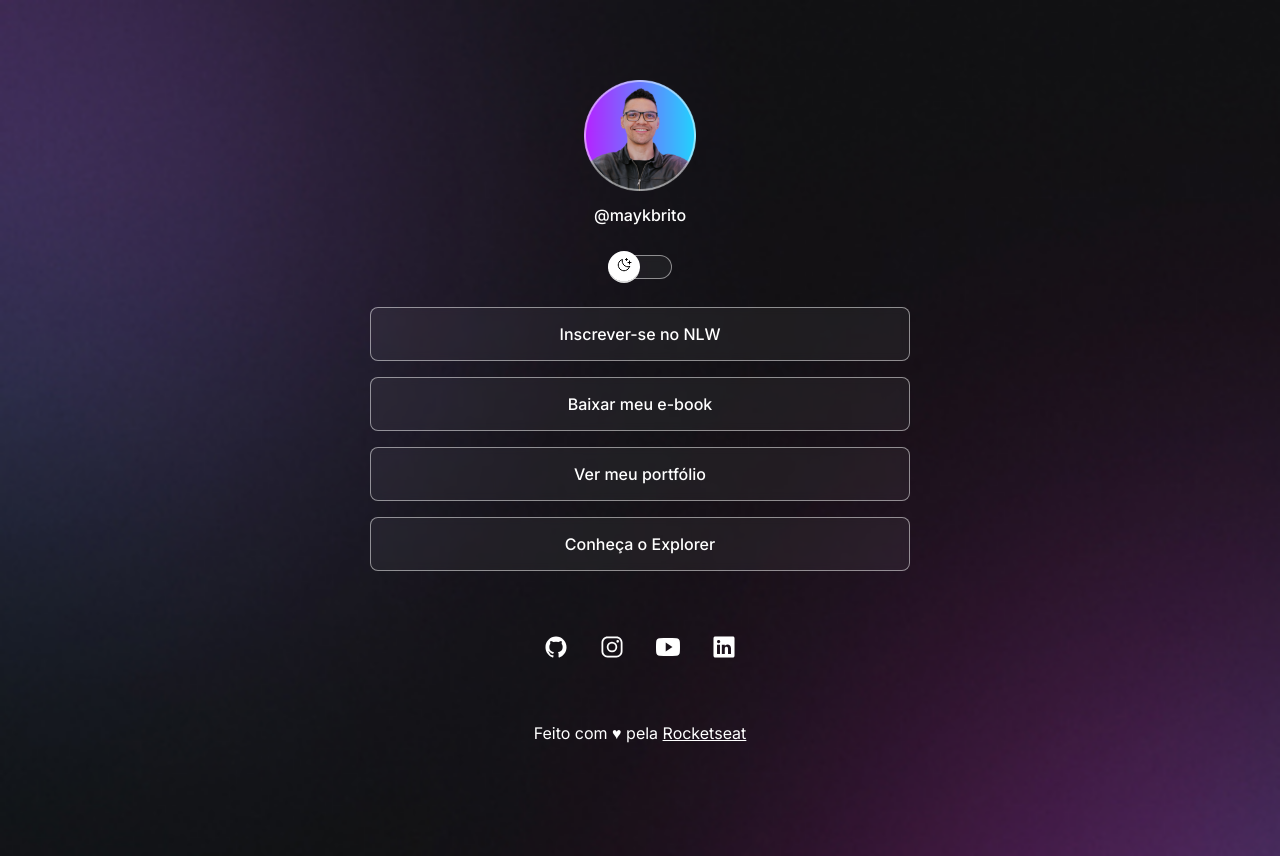
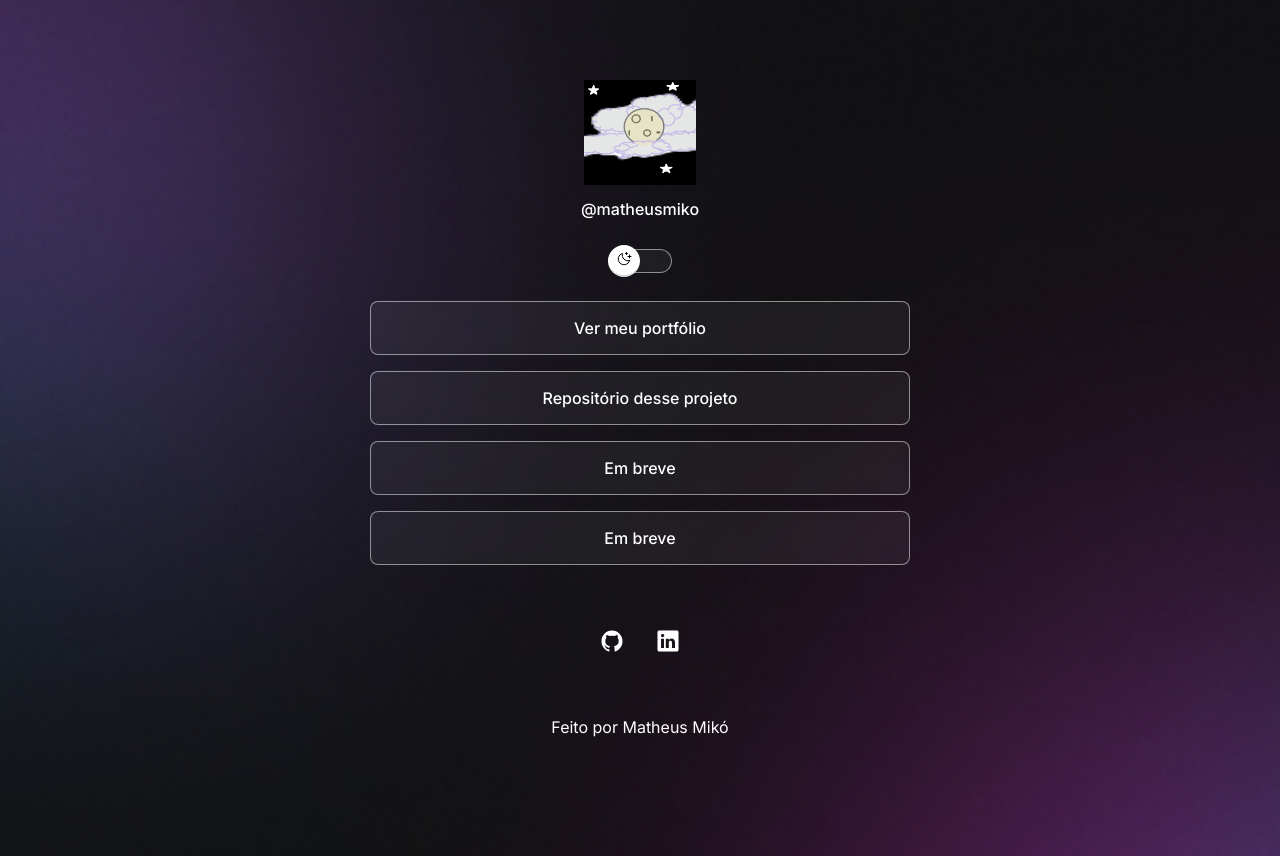
Before and after one commit to matheusmiko/Projeto---Agregador-de-links, a plain HTML site: page index.html in a window 1280 px wide. Drawn offline with nearby package versions, Linux system fonts and the light colour scheme.

Commit message:
finalizacao

```diff
--- a/index.html
+++ b/index.html
@@ -16,10 +16,10 @@
     <div id="container">
       <div id="profile">
         <img
-          src="./assets/avatar.png"
-          alt="Foto de Mayk Brito sorrindo, usando óculos"
+          src="./assets/avatar-moon.png"
+          alt=""
         />
-        <p>@maykbrito</p>
+        <p>@matheusmiko</p>
       </div>
       <div id="switch" onclick="toggleMode()">
         <button></button>
@@ -27,40 +27,31 @@
       </div>
       <ul>
         <li>
-          <a href="#">Inscrever-se no NLW</a>
+          <a href="./portifolio.html" target="_blank">Ver meu portfólio</a>
         </li>
 
         <li>
-          <a href="#">Baixar meu e-book</a>
+          <a href="https://github.com/matheusmiko/Projeto---Agregador-de-links.git" target="_blank">Repositório desse projeto</a>
         </li>
 
         <li>
-          <a href="#">Ver meu portfólio</a>
+          <a href="#">Em breve</a>
         </li>
 
         <li>
-          <a href="https://rocketseat.com.br/explorer" target="_blank"
-            >Conheça o Explorer</a
-          >
+          <a href="#">Em breve</a>
         </li>
       </ul>
       <div id="social-links">
-        <a href="https://github.com" target="b">
+        <a href="https://github.com/matheusmiko" target="_blank">
           <ion-icon name="logo-github"></ion-icon>
         </a>
-        <a href="https://instagram.com" target="b">
-          <ion-icon name="logo-instagram"></ion-icon>
-        </a>
-        <a href="https://youtube.com" target="b">
-          <ion-icon name="logo-youtube"></ion-icon>
-        </a>
-        <a href="https://linkedin.com" target="b">
+
+        <a href="https://www.linkedin.com/in/matheusmiko/" target="_blank">
           <ion-icon name="logo-linkedin"></ion-icon>
         </a>
       </div>
-      <footer>
-        Feito com ♥ pela <a href="https://rocketseat.com.br">Rocketseat</a>
-      </footer>
+      <footer>Feito por Matheus Mikó</footer>
     </div>
     <script
       type="module"
--- a/script.js
+++ b/script.js
@@ -5,8 +5,8 @@ function toggleMode() {
 
   const img = document.querySelector("#profile img")
   if (html.classList.contains("light")) {
-    img.setAttribute("src", "./assets/avatar-light.png")
+    img.setAttribute("src", "./assets/avatar-sun.png")
   } else {
-    img.setAttribute("src", "./assets/avatar.png")
+    img.setAttribute("src", "./assets/avatar-moon.png")
   }
 }
```
Also changed, not shown: portifolio.html (added, +12 -0 lines), style2.css (added, +7 -0 lines), assets/avatar-moon.png (added), assets/avatar-sun.png (added), style.css (line endings or trailing spaces).
